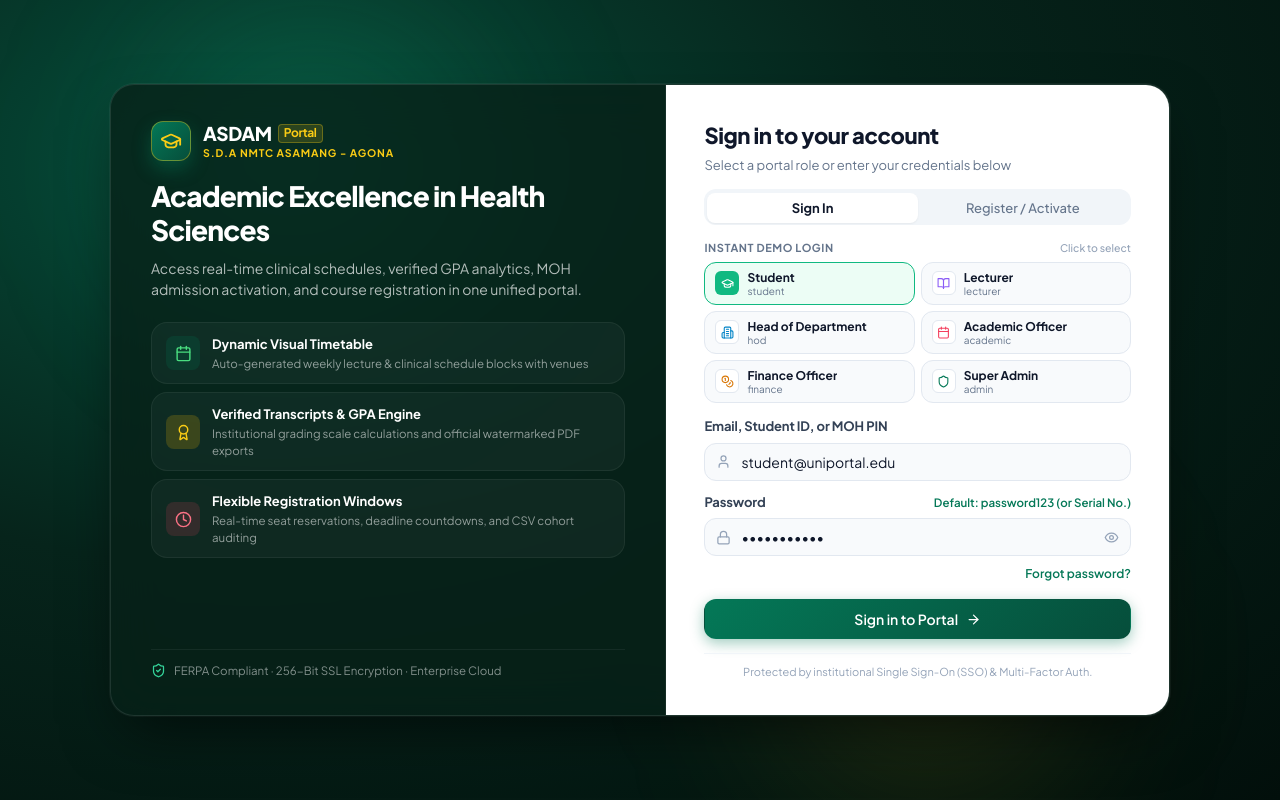
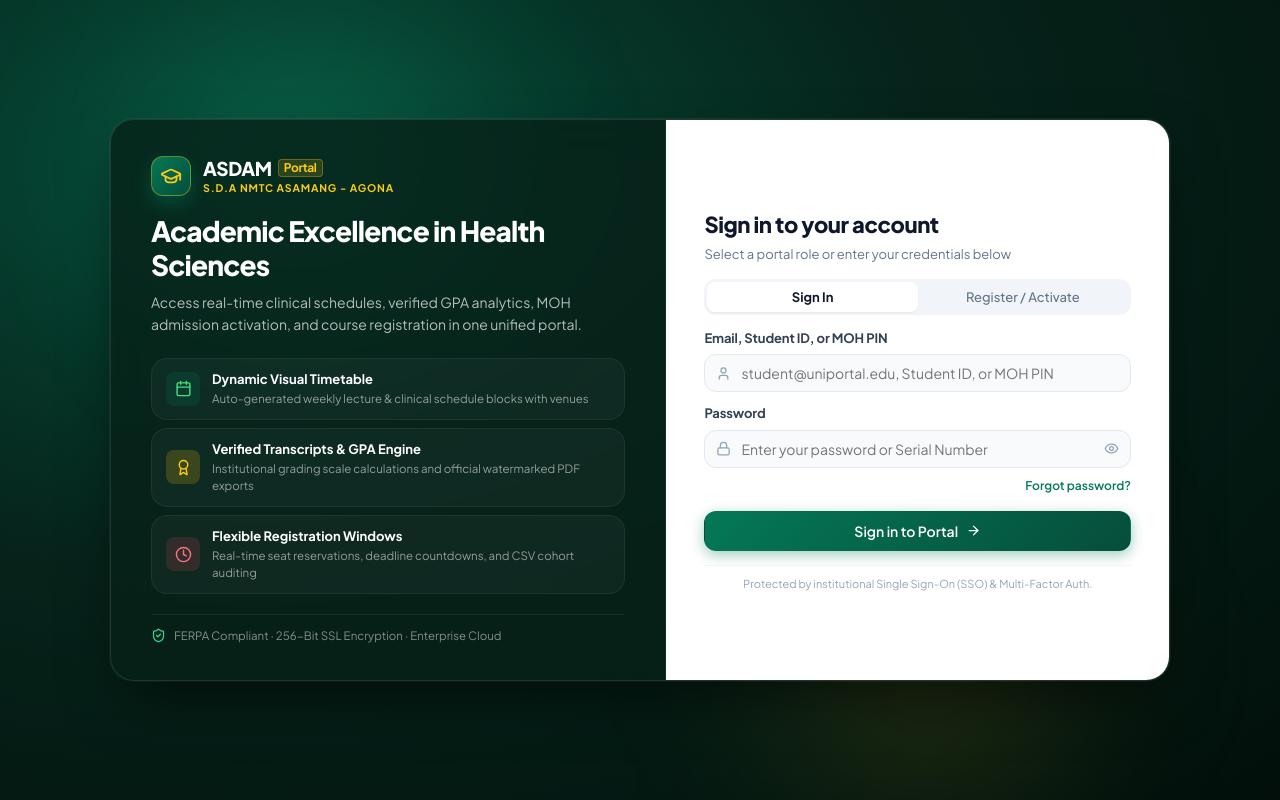
Before and after one commit to Mark-hil/Student_Portal_Frontend, a React (Vite) app: page / in a window 1280 px wide. Built offline with nearby package versions, Linux system fonts and the light colour scheme.

Commit message:
feat(auth): remove demo account buttons and prefilled credentials from login page

```diff
--- a/src/features/LoginPage.tsx
+++ b/src/features/LoginPage.tsx
@@ -8,7 +8,7 @@ import React, { useState, useEffect, FormEvent } from 'react';
 import {
   GraduationCap, Mail, Lock, User, Eye, EyeOff, AlertCircle,
   ShieldCheck, Calendar, Award, Clock, ArrowRight,
-  BookOpen, Shield, Coins, KeyRound, CheckCircle2, HeartPulse, Phone,
+  BookOpen, Shield, KeyRound, CheckCircle2, HeartPulse, Phone,
   Building2, ArrowLeft, Smartphone, UserCheck, HelpCircle
 } from 'lucide-react';
 import client from '../api/client';
@@ -19,67 +19,9 @@ interface Props {
   onSuccess: (user: any, tokens: any) => void;
 }
 
-const DEMO_ACCOUNTS = [
-  {
-    role: 'Student',
-    label: 'Student Portal',
-    email: 'student@uniportal.edu',
-    icon: GraduationCap,
-    color: 'var(--emerald-500)',
-    bg: 'var(--emerald-50)',
-    border: '#a7f3d0',
-  },
-  {
-    role: 'Lecturer',
-    label: 'Faculty Portal',
-    email: 'lecturer@uniportal.edu',
-    icon: BookOpen,
-    color: 'var(--violet-500)',
-    bg: 'var(--violet-50)',
-    border: '#ddd6fe',
-  },
-  {
-    role: 'Head of Department',
-    label: 'Departmental Directorate',
-    email: 'hod@uniportal.edu',
-    icon: Building2,
-    color: '#0284c7',
-    bg: '#f0f9ff',
-    border: '#bae6fd',
-  },
-  {
-    role: 'Academic Officer',
-    label: 'Admissions & Registrar',
-    email: 'academic@uniportal.edu',
-    icon: Calendar,
-    color: 'var(--rose-500)',
-    bg: 'var(--rose-50)',
-    border: '#fbcfe8',
-  },
-  {
-    role: 'Finance Officer',
-    label: 'Finance & Treasury',
-    email: 'finance@uniportal.edu',
-    icon: Coins,
-    color: '#d97706',
-    bg: '#fffbeb',
-    border: '#fde68a',
-  },
-  {
-    role: 'Super Admin',
-    label: 'System Administration',
-    email: 'admin@uniportal.edu',
-    icon: Shield,
-    color: 'var(--primary-600)',
-    bg: 'var(--primary-50)',
-    border: 'var(--primary-200)',
-  },
-];
-
 export default function LoginPage({ onSuccess }: Props) {
   const [mode, setMode] = useState<'login' | 'register' | 'forgot_password'>('login');
   const [registerType, setRegisterType] = useState<'moh' | 'custom'>('moh');
-  const [selectedDemoRole, setSelectedDemoRole] = useState<string | null>('Student');
   const [showPassword, setShowPassword] = useState(false);
   const [loading, setLoading] = useState(false);
   const [error, setError] = useState('');
@@ -92,9 +34,9 @@ export default function LoginPage({ onSuccess }: Props) {
 
   // Standard form
   const [form, setForm] = useState({
-    email: 'student@uniportal.edu',
-    password: 'password123',
-    confirm_password: 'password123',
+    email: '',
+    password: '',
+    confirm_password: '',
     first_name: '',
     last_name: '',
     role: 'student',
@@ -150,13 +92,6 @@ export default function LoginPage({ onSuccess }: Props) {
       setErrorMeta(null);
     }
     setMohForm(f => ({ ...f, [k]: e.target.value }));
-  };
-
-  const selectDemoAccount = (demo: typeof DEMO_ACCOUNTS[0]) => {
-    setSelectedDemoRole(demo.role);
-    setForm(f => ({ ...f, email: demo.email, password: 'password123' }));
-    setError('');
-    setErrorMeta(null);
   };
 
   const handleVerifyMoh = async () => {
@@ -592,57 +527,7 @@ export default function LoginPage({ onSuccess }: Props) {
             </div>
           )}
 
-          {/* Demo Role Switcher */}
-          {mode === 'login' && (
-            <div style={{ marginBottom: 14 }}>
-              <div className="flex items-center justify-between" style={{ marginBottom: 6 }}>
-                <span style={{ fontSize: '0.6875rem', fontWeight: 700, color: 'var(--slate-500)', textTransform: 'uppercase', letterSpacing: '0.05em' }}>
-                  Instant Demo Login
-                </span>
-                <span style={{ fontSize: '0.65625rem', color: 'var(--slate-400)', fontWeight: 500 }}>
-                  Click to select
-                </span>
-              </div>
-              <div className="demo-role-grid">
-                {DEMO_ACCOUNTS.map(demo => {
-                  const Icon = demo.icon;
-                  const isSelected = selectedDemoRole === demo.role && form.email === demo.email;
-                  return (
-                    <button
-                      key={demo.role}
-                      type="button"
-                      onClick={() => selectDemoAccount(demo)}
-                      className="demo-role-btn"
-                      style={{
-                        borderColor: isSelected ? demo.color : 'var(--border-subtle)',
-                        background: isSelected ? demo.bg : 'var(--slate-50)',
-                        boxShadow: isSelected ? `0 2px 6px ${demo.color}20` : 'none',
-                      }}
-                    >
-                      <div
-                        className="demo-role-icon"
-                        style={{
-                          background: isSelected ? demo.color : '#ffffff',
-                          color: isSelected ? '#ffffff' : demo.color,
-                          border: isSelected ? 'none' : '1px solid var(--border-subtle)',
-                        }}
-                      >
-                        <Icon size={13} />
-                      </div>
-                      <div style={{ overflow: 'hidden' }}>
-                        <div style={{ fontSize: '0.75rem', fontWeight: 700, color: 'var(--slate-900)', whiteSpace: 'nowrap' }}>
-                          {demo.role}
-                        </div>
-                        <div style={{ fontSize: '0.625rem', color: 'var(--slate-500)', whiteSpace: 'nowrap', overflow: 'hidden', textOverflow: 'ellipsis' }}>
-                          {demo.email.split('@')[0]}
-                        </div>
-                      </div>
-                    </button>
-                  );
-                })}
-              </div>
-            </div>
-          )}
+
 
           {/* Success Notice for Password Reset */}
           {resetSuccess && (
@@ -1052,23 +937,15 @@ export default function LoginPage({ onSuccess }: Props) {
                     type="text"
                     className="form-input has-icon"
                     value={form.email}
-                    onChange={e => {
-                      setSelectedDemoRole(null);
-                      set('email')(e);
-                    }}
+                    onChange={set('email')}
                     required
-                    placeholder="student@uniportal.edu or ASDAM/NUR/... or MOH-PIN"
+                    placeholder="student@uniportal.edu, Student ID, or MOH PIN"
                   />
                 </div>
               </div>
 
               <div className="form-group">
-                <div className="flex items-center justify-between">
-                  <label className="form-label">Password</label>
-                  <span style={{ fontSize: '0.71875rem', color: 'var(--primary-600)', fontWeight: 600 }}>
-                    Default: password123 (or Serial No.)
-                  </span>
-                </div>
+                <label className="form-label">Password</label>
                 <div className="input-wrap">
                   <Lock size={15} className="input-icon" />
                   <input
@@ -1077,7 +954,7 @@ export default function LoginPage({ onSuccess }: Props) {
                     value={form.password}
                     onChange={set('password')}
                     required
-                    placeholder="Enter password or Serial Number"
+                    placeholder="Enter your password or Serial Number"
                   />
                   <button
                     type="button"
```
